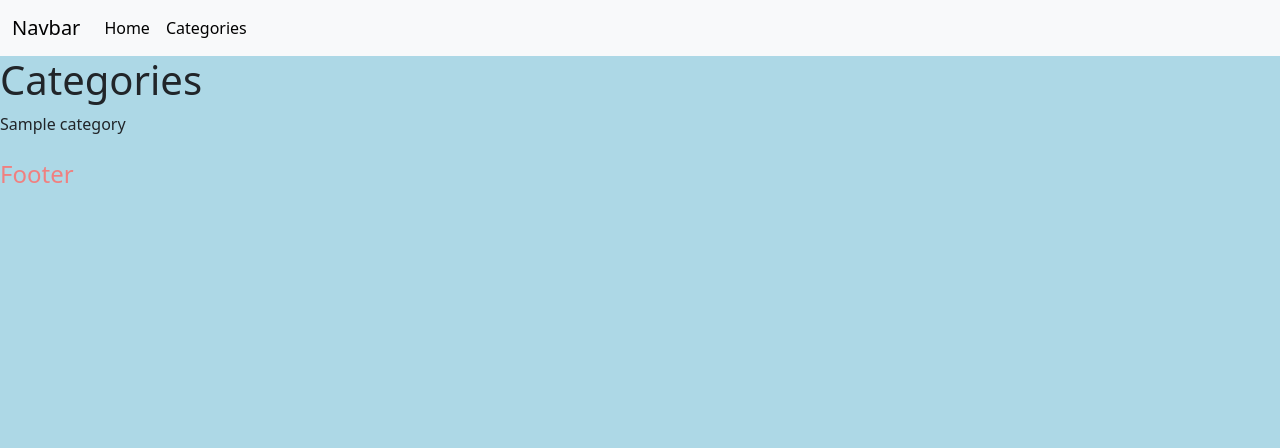
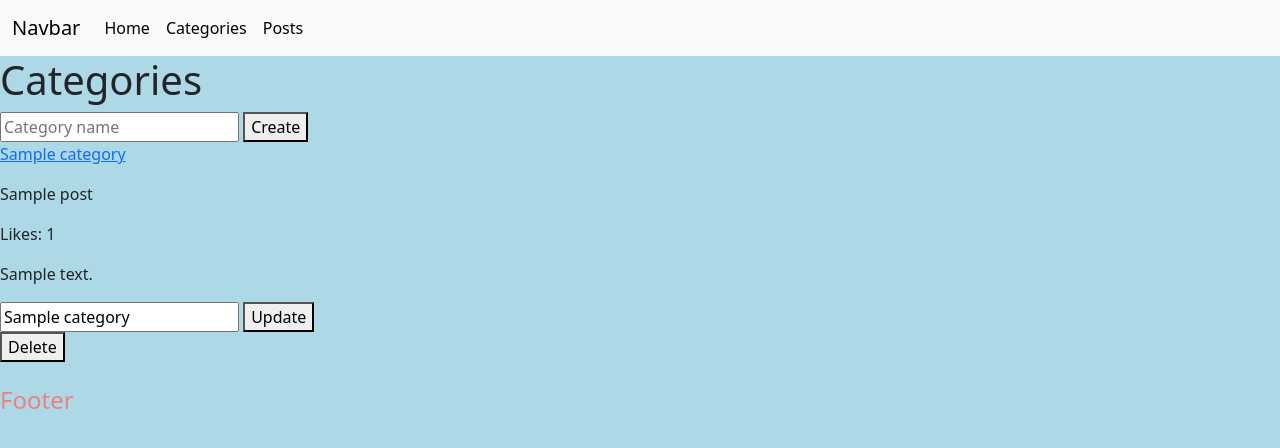
Before and after one commit to Veragu01/simpleblobwk4, a Django app: page /categories/ in a window 1280 px wide. Shown: the top 448 px of the page. Run offline with Django 5.2, Linux system fonts and the light colour scheme; tables that the repository leaves empty hold one stand-in row (values such as "Sample post").

Commit message:
CRUD for Categories and posts

```diff
--- a/blog/urls.py
+++ b/blog/urls.py
@@ -1,8 +1,25 @@
 from django.urls import path
-from blog.views import home, categories
+from blog.views import home, categories, posts, category_detail, post_detail, category_create, category_update, \
+    category_delete, post_create, PostList
 
 urlpatterns = [
     path("", home, name="home"),
 
-    path("categories/", categories, name="categories")
+    path("categories/", categories, name="categories"),
+
+    path("posts/", posts, name="posts"),
+
+    path("category/<int:category_id>/", category_detail, name="category_detail"),
+
+    path("post/<int:post_id>/", post_detail, name="post_detail"),
+
+    path("category/create/", category_create, name="category_create"),
+
+    path("category/update/<int:category_id>/", category_update, name="category_update"),
+
+    path("category/delete/", category_delete, name="category_delete"),
+
+    path("post/create/", post_create, name="post_create"),
+
+    path("posts_template_view/", PostList.as_view(), name="posts_template_view"),
 ]
--- a/blog/views.py
+++ b/blog/views.py
@@ -1,6 +1,8 @@
-from django.shortcuts import render
+from django.contrib.auth.models import User
+from django.shortcuts import render, redirect
+from django.views.generic import TemplateView
 
-from blog.models import Category
+from blog.models import Category, Post
 
 
 # Create your views here.
@@ -10,3 +12,49 @@ def home(request):
 def categories(request):
     categories = Category.objects.all()
     return render(request, 'blog/categories.html', {'categories': categories})
+
+def posts(request):
+    posts = Post.objects.all()
+    users = User.objects.all()
+    categories = Category.objects.all()
+    return render(request, 'blog/posts.html', {'posts': posts, 'users': users, 'categories': categories})
+
+def category_detail(request, category_id):
+    category = Category.objects.get(id=category_id)
+    return render(request, 'blog/category_detail.html', {'category': category})
+
+def post_detail(request, post_id):
+    post = Post.objects.get(id=post_id)
+    return render(request, 'blog/post_detail.html', {'post': post})
+
+def category_create(request):
+    category_name = request.POST['name']
+    category = Category.objects.create(name=category_name)
+    return redirect('categories')
+
+def category_update(request, category_id):
+    category = Category.objects.get(id=category_id)
+    category.name = request.POST['name']
+    category.save()
+    return redirect('categories')
+
+def category_delete(request):
+    category_id = request.POST['category_id']
+    category = Category.objects.get(id=category_id)
+    category.delete()
+    return redirect('categories')
+
+def post_create(request):
+    post_body = request.POST['body']
+    post_title = request.POST['title']
+    header_image = request.POST['header_image']
+    title_tag = request.POST['title_tag']
+    author = User.objects.get(id=request.POST['author'])
+    snippet = request.POST['snippet']
+    post_category = Category.objects.get(id=request.POST['category'])
+    post = Post.objects.create(body=post_body, category=post_category, title=post_title, header_image=header_image, title_tag=title_tag, author=author, snippet=snippet)
+    return redirect('posts')
+
+
+class PostList(TemplateView):
+    template_name = 'blog/posts_template_view.html'
--- a/templates/base.html
+++ b/templates/base.html
@@ -23,13 +23,15 @@
     </button>
     <div class="collapse navbar-collapse" id="navbarSupportedContent">
       <ul class="navbar-nav me-auto mb-2 mb-lg-0">
-        <li class="nav-item">
+          <li class="nav-item">
           <a class="nav-link active" aria-current="page" href="{% url 'home' %}">Home</a>
-        </li>
-      <li class="nav-item">
+      </li>
+          <li class="nav-item">
           <a class="nav-link active" aria-current="page" href="{% url 'categories' %}">Categories</a>
-        </li>
-        <li class="nav-item">
+      </li>
+          <li class="nav-item">
+          <a class="nav-link active" aria-current="page" href="{% url 'posts' %}">Posts</a>
+      </li>
       </ul>
 
     </div>
--- a/templates/blog/categories.html
+++ b/templates/blog/categories.html
@@ -4,7 +4,34 @@
 {% endblock %}
 {% block content %}
     <h1>Categories</h1>
+
+    <form action="{% url 'category_create' %}" method="post">
+        {% csrf_token %}
+        <input type="text" name="name" placeholder="Category name">
+        <button type="submit">Create</button>
+    </form>
+
     {% for category in categories %}
-        <p>{{ category.name }}</p>
+        <p>
+            <a href="{% url 'category_detail' category.id %}">{{ category.name }}</a>
+        </p>
+
+        {% for post in category.post_set.all %}
+            <p>{{ post.title }}</p>
+            <p> Likes: {{ post.likes.count }}</p>
+            {% for comments in post.comments.all %}
+                <p>{{ comments.body }}</p>
+            {% endfor %}
+        {% endfor %}
+        <form action="{% url 'category_update' category.id %}" method="post">
+            {% csrf_token %}
+            <input type="text" name="name" value="{{ category.name }}">
+            <button type="submit">Update</button>
+        </form>
+        <form action="{% url 'category_delete'  %}" method="post">
+            {% csrf_token %}
+            <input type="hidden" name="category_id" value="{{ category.id }}">
+            <button type="submit">Delete</button>
+        </form>
     {% endfor %}
 {% endblock %}
```
Also changed, not shown: templates/blog/category_detail.html (added, +15 -0 lines), templates/blog/post_detail.html (added, +10 -0 lines), templates/blog/posts.html (added, +49 -0 lines), templates/blog/posts_template_view.html (added, +10 -0 lines).
